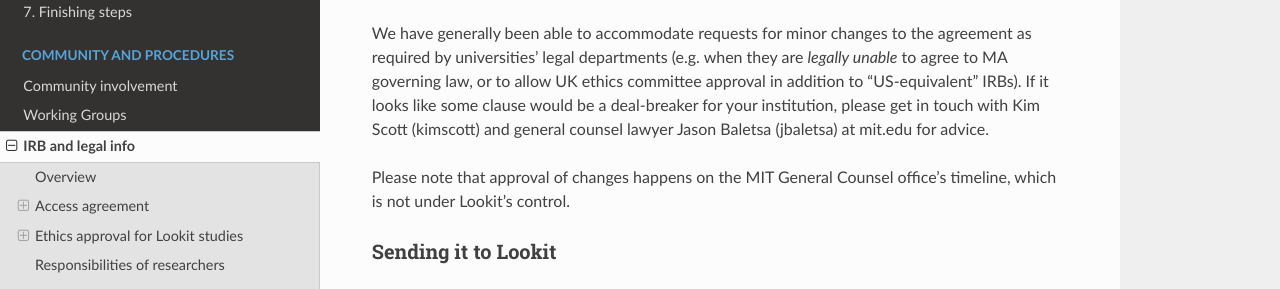
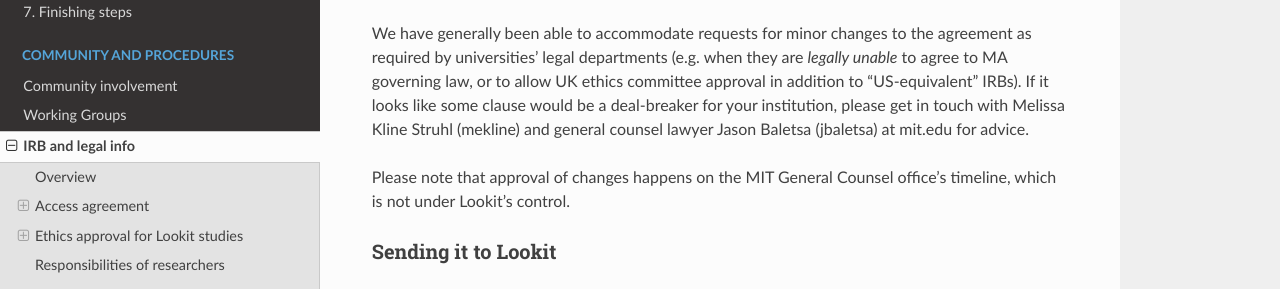
Before and after one commit to lookit/lookit-docs, a Sphinx documentation site: the page built from docs/source/community-irb-and-legal-information.rst, in a window 1280 px wide and 900 px high, scrolled down 1840 px. Shown: the part 210-499 px from the top of the window. Built offline with Sphinx 7.4.7 and the Read the Docs theme 2.0.0, drawn with Linux system fonts in a browser that asks for light colours.

Commit message:
changed references of Kim Scott to Melissa Kline Struhl

```diff
--- a/docs/source/community-irb-and-legal-information.rst
+++ b/docs/source/community-irb-and-legal-information.rst
@@ -73,7 +73,7 @@
 We have generally been able to accommodate requests for minor changes to
 the agreement as required by universities’ legal departments (e.g. when they are *legally
 unable* to agree to MA governing law, or to allow UK ethics committee approval in addition to "US-equivalent" IRBs). If it looks like some clause would be a deal-breaker for your
-institution, please get in touch with Kim Scott (kimscott) and general
+institution, please get in touch with Melissa Kline Struhl (mekline) and general
 counsel lawyer Jason Baletsa (jbaletsa) at mit.edu for advice.
 
 Please note that approval of changes happens on the MIT General Counsel office's
--- a/docs/source/faq.rst
+++ b/docs/source/faq.rst
@@ -31,7 +31,7 @@
 Who should I list as a contact in case our contracts/sponsored programs/legal/etc. office has questions?
 --------------------------------------------------------------------------------------------------------
 
-Kim Scott, lookit@mit.edu
+Melissa Kline Struhl, lookit@mit.edu
 
 Is there an IRB protocol at MIT that covers Lookit staff’s use of the data on the platform?
 -------------------------------------------------------------------------------------------
--- a/docs/source/other-learning-materials.rst
+++ b/docs/source/other-learning-materials.rst
@@ -55,7 +55,7 @@
    `2 <http://www.mitpressjournals.org/doi/full/10.1162/OPMI_a_00001>`__)
 -  `Lookit overview
    video <https://www.youtube.com/watch?v=CcoHO5-NDwM>`__
--  `Video data from test studies <https://osf.io/mbcu2/>`__ (email Kim
+-  `Video data from test studies <https://osf.io/mbcu2/>`__ (email Melissa Kline Struhl
    for access)
 -  `Photos and video that can be used for
    publicity <https://drive.google.com/drive/folders/0B3TF9B9t1AZnYnBSdXk3aXpJQ1E>`__
--- a/docs/source/researchers-day-to-day-study-operation.rst
+++ b/docs/source/researchers-day-to-day-study-operation.rst
@@ -58,7 +58,7 @@
 automatically “rejected” and will require review by Lookit staff again
 before you can make it active. This is quick but does still require manual
 action on our part. In general these are reviewed the same business day as submitted, often within
-an hour, but this is subject to whether Kim is working / in a meeting / etc. Feel free to
+an hour, but this is subject to whether Melissa is working / in a meeting / etc. Feel free to
 contact us ahead of time to coordinate a time if you need immediate turnaround.
 
 There are a few exceptions to changes triggering review, including changes to the age range and formatting of the study protocol configuration, which are listed when you save changes to a study.
--- a/docs/source/tutorial-access.rst
+++ b/docs/source/tutorial-access.rst
@@ -48,7 +48,7 @@
 Where to go for help
 ---------------------
 
-* If you need help as you're completing this tutorial - or later when you're creating and running studies on Lookit - the best place to go is the Lookit Slack workspace. Check the 'researchers' or 'tech support' channels to see if someone has asked the same question before! If not, post in one of these channels to get support from Lookit staff and/or other researchers who may have dealt with the same issue. (If you need help specifically from Lookit staff, feel free to add `@Kim` to your post to tag Kim, but under almost all circumstances the question should still go in one of the public channels rather than a private chat, so that other people can see the answers.)
+* If you need help as you're completing this tutorial - or later when you're creating and running studies on Lookit - the best place to go is the Lookit Slack workspace. Check the 'researchers' or 'tech support' channels to see if someone has asked the same question before! If not, post in one of these channels to get support from Lookit staff and/or other researchers who may have dealt with the same issue. (If you need help specifically from Lookit staff, feel free to add `@Melissa` to your post to tag Melissa, but under almost all circumstances the question should still go in one of the public channels rather than a private chat, so that other people can see the answers.)
 
   Even if you're not totally stumped, it's worth checking in on Slack to get ideas and resources! For example, you might ask if anyone has an R script for analyzing their data that you could use as a starting point, or run a draft debriefing by other researchers to get advice on wording.
 
--- a/docs/source/tutorial-manage-data.rst
+++ b/docs/source/tutorial-manage-data.rst
@@ -16,7 +16,7 @@
 .. image:: _static/img/tutorial/manage_researchers.png
     :alt: Manage researchers section
 
-In the search box, type in the first few letters of someone you want to add, and press Enter. (If you don't know anyone else using Lookit, feel free to add Lookit staff Kim Scott or Rico Rodriguez to your study!) Click the green "+" button to add them to your study:
+In the search box, type in the first few letters of someone you want to add, and press Enter. (If you don't know anyone else using Lookit, feel free to add Lookit staff Melissa Kline Struhl or Rico Rodriguez to your study!) Click the green "+" button to add them to your study:
 
 .. image:: _static/img/tutorial/add_researcher.png
     :alt: Adding a researcher
```
